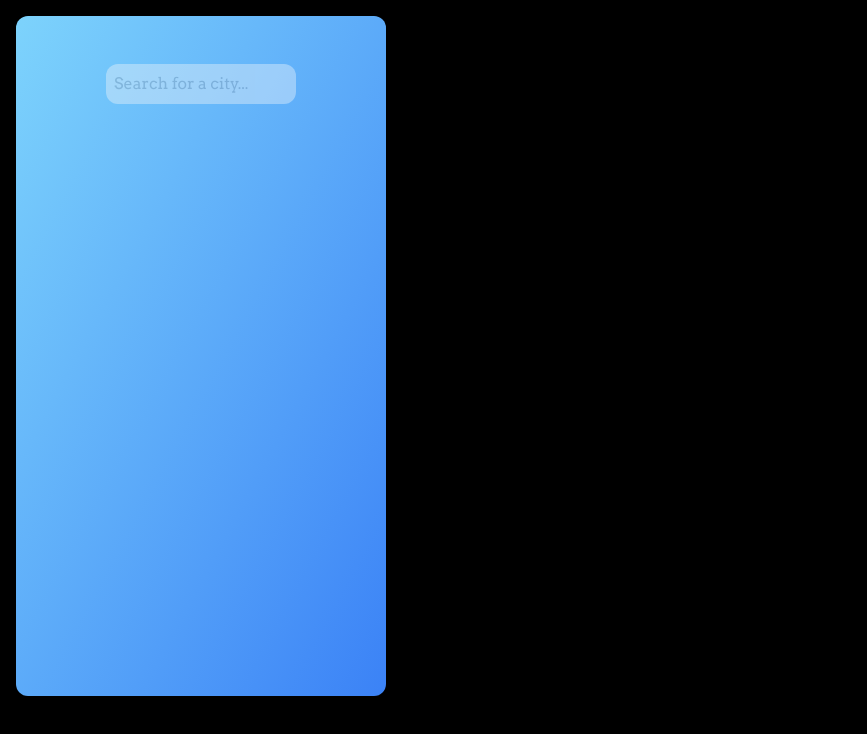
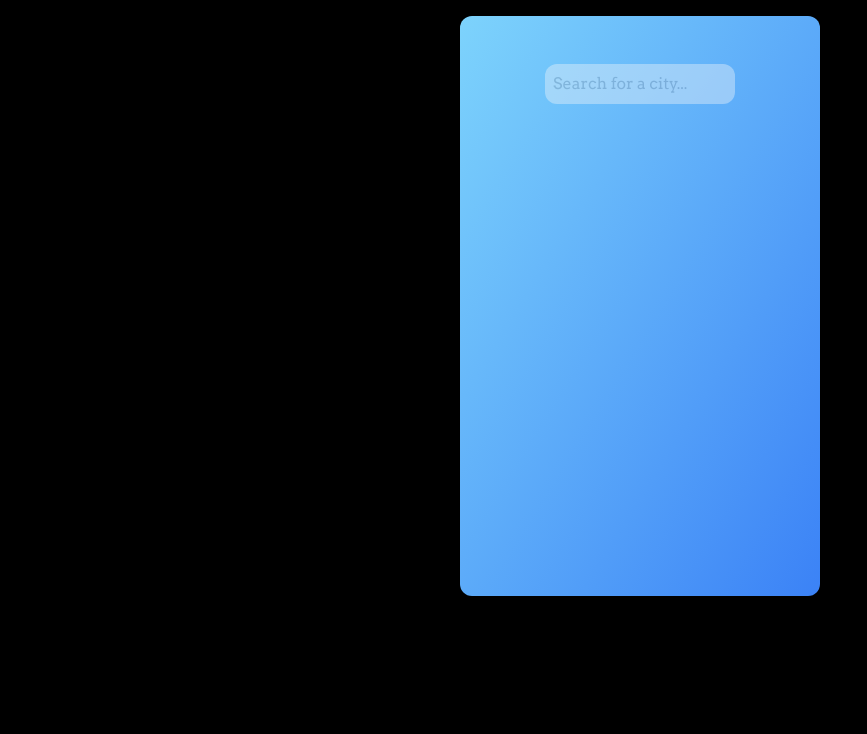
Before and after one commit to CarlosCastanedaDev/weather-app, a plain HTML site: page index.html in a window 1280 px wide. Shown: the whole page, without its empty margins (0-867 px from the left). Drawn offline with nearby package versions, Linux system fonts and the light colour scheme.

Commit message:
fix layout issue

```diff
--- a/index.html
+++ b/index.html
@@ -12,10 +12,10 @@
       rel="stylesheet" />
     <title>Weather App</title>
   </head>
-  <body class="bg-black">
+  <body class="bg-black flex justify-center items-center">
     <div
       id="main"
-      class="flex flex-col items-center bg-gradient-to-br from-sky-300 to-blue-500 m-4 rounded-xl w-full max-w-[370px] h-[680px] space-y-8">
+      class="flex flex-col items-center bg-gradient-to-br from-sky-300 to-blue-500 mt-4 rounded-xl w-full max-w-[360px] h-[580px] space-y-8">
       <div id="box">
         <input
           id="search"
```
